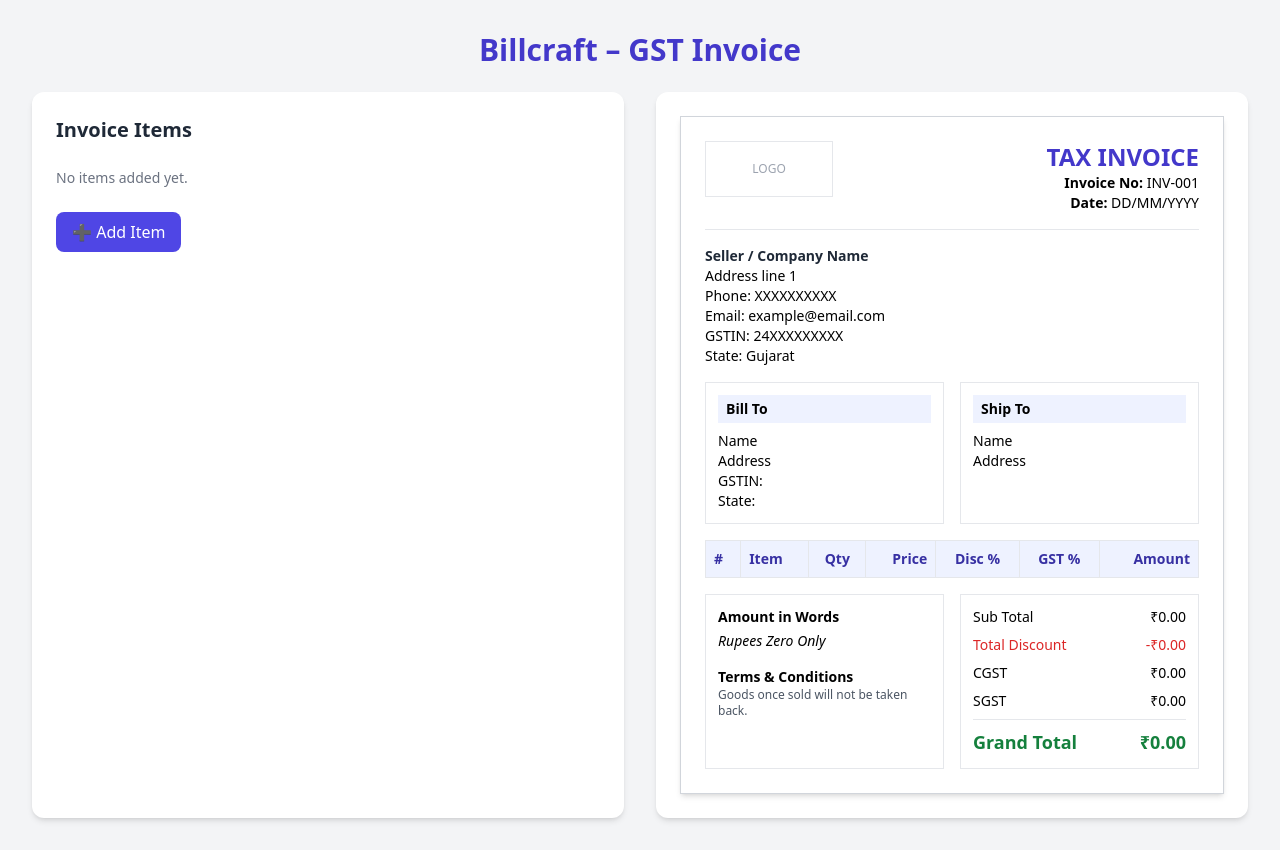
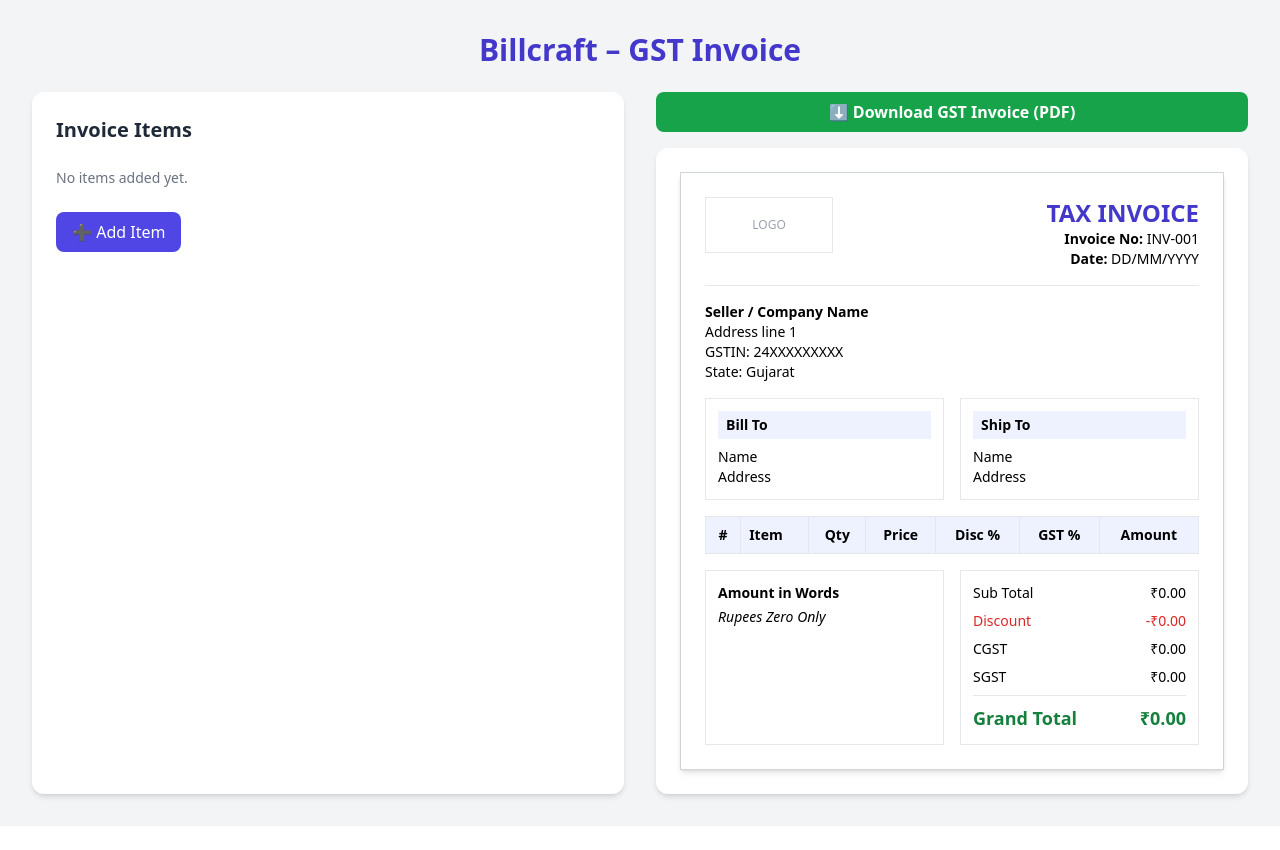
Before and after one commit to rajatmaliwal2913/BillCraft, a React app in the folder frontend/: page / in a window 1280 px wide. After the commit the page ends 826 px from the top, so only its background shows below. Built offline with nearby package versions, Linux system fonts and the light colour scheme; the HTML template or start-up script is replaced by a standard one.

Commit message:
Added Download PDF Functionality

```diff
--- a/frontend/package.json
+++ b/frontend/package.json
@@ -10,6 +10,7 @@
     "preview": "vite preview"
   },
   "dependencies": {
+    "html2pdf.js": "^0.14.0",
     "react": "^19.2.0",
     "react-dom": "^19.2.0"
   },
--- a/frontend/src/components/InvoicePreview/GstInvoicePreview.tsx
+++ b/frontend/src/components/InvoicePreview/GstInvoicePreview.tsx
@@ -1,3 +1,4 @@
+import { forwardRef } from "react";
 import type { InvoiceItem, InvoiceTotals } from "../../types/invoice";
 import { numberToWords } from "../../utils/numberToWords";
 
@@ -6,49 +7,42 @@
   totals: InvoiceTotals;
 }
 
-export default function GstInvoicePreview({
-  items,
-  totals,
-}: GstInvoicePreviewProps) {
+const GstInvoicePreview = forwardRef<
+  HTMLDivElement,
+  GstInvoicePreviewProps
+>(({ items, totals }, ref) => {
   const cgst = totals.tax / 2;
   const sgst = totals.tax / 2;
 
   return (
-    <div className="bg-white border border-gray-300 shadow-md p-6 text-sm">
-      {/* ================= HEADER ================= */}
+    <div
+      ref={ref}
+      className="bg-white border border-gray-300 shadow-md p-6 text-sm"
+    >
+      {/* HEADER */}
       <div className="flex justify-between items-start border-b pb-4 mb-4">
-        <div>
-          <div className="h-14 w-32 border flex items-center justify-center text-gray-400 text-xs">
-            LOGO
-          </div>
+        <div className="h-14 w-32 border flex items-center justify-center text-gray-400 text-xs">
+          LOGO
         </div>
 
         <div className="text-right">
           <h1 className="text-2xl font-bold text-indigo-700">
             TAX INVOICE
           </h1>
-          <p className="text-sm">
-            <strong>Invoice No:</strong> INV-001
-          </p>
-          <p className="text-sm">
-            <strong>Date:</strong> DD/MM/YYYY
-          </p>
+          <p><strong>Invoice No:</strong> INV-001</p>
+          <p><strong>Date:</strong> DD/MM/YYYY</p>
         </div>
       </div>
 
-      {/* ================= SELLER ================= */}
+      {/* SELLER */}
       <div className="mb-4">
-        <p className="font-semibold text-gray-800">
-          Seller / Company Name
-        </p>
+        <p className="font-semibold">Seller / Company Name</p>
         <p>Address line 1</p>
-        <p>Phone: XXXXXXXXXX</p>
-        <p>Email: example@email.com</p>
         <p>GSTIN: 24XXXXXXXXX</p>
         <p>State: Gujarat</p>
       </div>
 
-      {/* ================= BILL / SHIP ================= */}
+      {/* BILL / SHIP */}
       <div className="grid grid-cols-2 gap-4 mb-4">
         <div className="border p-3">
           <p className="font-semibold bg-indigo-50 px-2 py-1 mb-2">
@@ -56,8 +50,6 @@
           </p>
           <p>Name</p>
           <p>Address</p>
-          <p>GSTIN:</p>
-          <p>State:</p>
         </div>
 
         <div className="border p-3">
@@ -69,32 +61,32 @@
         </div>
       </div>
 
-      {/* ================= ITEMS TABLE ================= */}
+      {/* ITEMS TABLE */}
       <table className="w-full border border-gray-400 mb-4 text-sm">
-        <thead className="bg-indigo-50 text-indigo-800">
+        <thead className="bg-indigo-50">
           <tr>
-            <th className="border p-2 text-left">#</th>
+            <th className="border p-2">#</th>
             <th className="border p-2 text-left">Item</th>
-            <th className="border p-2 text-center">Qty</th>
-            <th className="border p-2 text-right">Price</th>
-            <th className="border p-2 text-center">Disc %</th>
-            <th className="border p-2 text-center">GST %</th>
-            <th className="border p-2 text-right">Amount</th>
+            <th className="border p-2">Qty</th>
+            <th className="border p-2">Price</th>
+            <th className="border p-2">Disc %</th>
+            <th className="border p-2">GST %</th>
+            <th className="border p-2">Amount</th>
           </tr>
         </thead>
 
         <tbody>
-          {items.map((item, index) => {
+          {items.map((item, i) => {
             const base = item.quantity * item.price;
             const discount = (base * item.discountRate) / 100;
             const taxable = base - discount;
             const gst = (taxable * item.gstRate) / 100;
-            const finalAmount = taxable + gst;
+            const amount = taxable + gst;
 
             return (
               <tr key={item.id}>
-                <td className="border p-2">{index + 1}</td>
-                <td className="border p-2">{item.name || "—"}</td>
+                <td className="border p-2">{i + 1}</td>
+                <td className="border p-2">{item.name}</td>
                 <td className="border p-2 text-center">
                   {item.quantity}
                 </td>
@@ -108,7 +100,7 @@
                   {item.gstRate}%
                 </td>
                 <td className="border p-2 text-right font-medium">
-                  ₹{finalAmount.toFixed(2)}
+                  ₹{amount.toFixed(2)}
                 </td>
               </tr>
             );
@@ -116,48 +108,35 @@
         </tbody>
       </table>
 
-      {/* ================= TOTALS ================= */}
+      {/* TOTALS */}
       <div className="grid grid-cols-2 gap-4">
-        {/* LEFT */}
         <div className="border p-3">
           <p className="font-semibold mb-1">
             Amount in Words
           </p>
-          <p className="italic text-sm">
+          <p className="italic">
             Rupees {numberToWords(totals.grandTotal)} Only
-          </p>
-
-          <p className="font-semibold mt-4">
-            Terms & Conditions
-          </p>
-          <p className="text-xs text-gray-600">
-            Goods once sold will not be taken back.
           </p>
         </div>
 
-        {/* RIGHT */}
-        <div className="border p-3 space-y-2 text-sm">
+        <div className="border p-3 space-y-2">
           <div className="flex justify-between">
             <span>Sub Total</span>
             <span>₹{totals.subtotal.toFixed(2)}</span>
           </div>
-
           <div className="flex justify-between text-red-600">
-            <span>Total Discount</span>
+            <span>Discount</span>
             <span>-₹{totals.discount.toFixed(2)}</span>
           </div>
-
           <div className="flex justify-between">
             <span>CGST</span>
             <span>₹{cgst.toFixed(2)}</span>
           </div>
-
           <div className="flex justify-between">
             <span>SGST</span>
             <span>₹{sgst.toFixed(2)}</span>
           </div>
-
-          <div className="flex justify-between font-bold text-lg border-t pt-2 text-green-700">
+          <div className="flex justify-between font-bold text-lg text-green-700 border-t pt-2">
             <span>Grand Total</span>
             <span>₹{totals.grandTotal.toFixed(2)}</span>
           </div>
@@ -165,4 +144,6 @@
       </div>
     </div>
   );
-}
+});
+
+export default GstInvoicePreview;
--- a/frontend/src/pages/CreateInvoice.tsx
+++ b/frontend/src/pages/CreateInvoice.tsx
@@ -1,16 +1,29 @@
+import { useRef } from "react";
+import html2pdf from "html2pdf.js";
+
 import InvoiceForm from "../components/InvoiceForm/InvoiceForm";
 import GstInvoicePreview from "../components/InvoicePreview/GstInvoicePreview";
 import { useInvoiceCalculator } from "../hooks/useInvoiceCalculator";
 
 export default function CreateInvoice() {
-  const {
-    items,
-    totals,
-    errors,
-    addItem,
-    updateItem,
-    removeItem,
-  } = useInvoiceCalculator();
+  const { items, totals, errors, addItem, updateItem, removeItem } =
+    useInvoiceCalculator();
+
+  const invoiceRef = useRef<HTMLDivElement>(null);
+
+  const downloadPDF = () => {
+    if (!invoiceRef.current) return;
+
+    html2pdf()
+      .from(invoiceRef.current)
+      .set({
+        margin: 10,
+        filename: "GST_Invoice.pdf",
+        html2canvas: { scale: 2 },
+        jsPDF: { unit: "mm", format: "a4", orientation: "portrait" },
+      })
+      .save();
+  };
 
   return (
     <div className="min-h-screen bg-gray-100 p-8">
@@ -19,7 +32,7 @@
       </h1>
 
       <div className="grid grid-cols-1 xl:grid-cols-2 gap-8">
-        {/* LEFT: FORM */}
+        {/* LEFT */}
         <div className="bg-white p-6 rounded-xl shadow-md">
           <InvoiceForm
             items={items}
@@ -30,12 +43,22 @@
           />
         </div>
 
-        {/* RIGHT: GST PREVIEW */}
-        <div className="bg-white p-6 rounded-xl shadow-md">
-          <GstInvoicePreview
-            items={items}
-            totals={totals}
-          />
+        {/* RIGHT */}
+        <div className="space-y-4">
+          <button
+            onClick={downloadPDF}
+            className="w-full bg-green-600 text-white py-2 rounded-lg font-semibold hover:bg-green-700 transition"
+          >
+            ⬇ Download GST Invoice (PDF)
+          </button>
+
+          <div className="bg-white p-6 rounded-xl shadow-md">
+            <GstInvoicePreview
+              ref={invoiceRef}
+              items={items}
+              totals={totals}
+            />
+          </div>
         </div>
       </div>
     </div>
```
Also changed, not shown: 1 other file (tests, documents, lock files or other folders).
